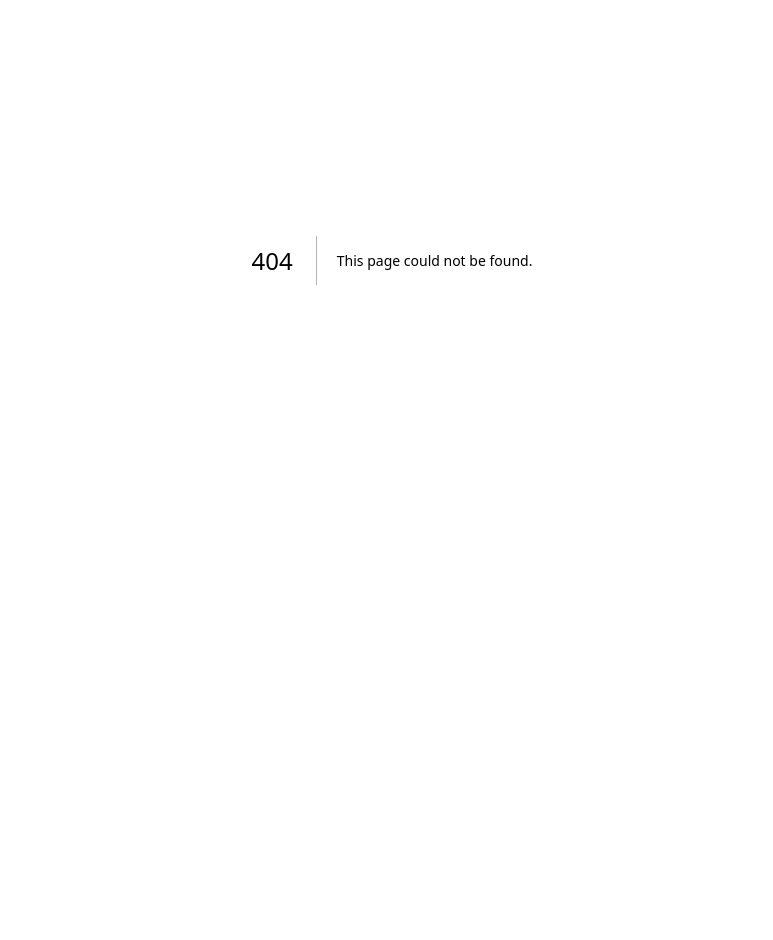
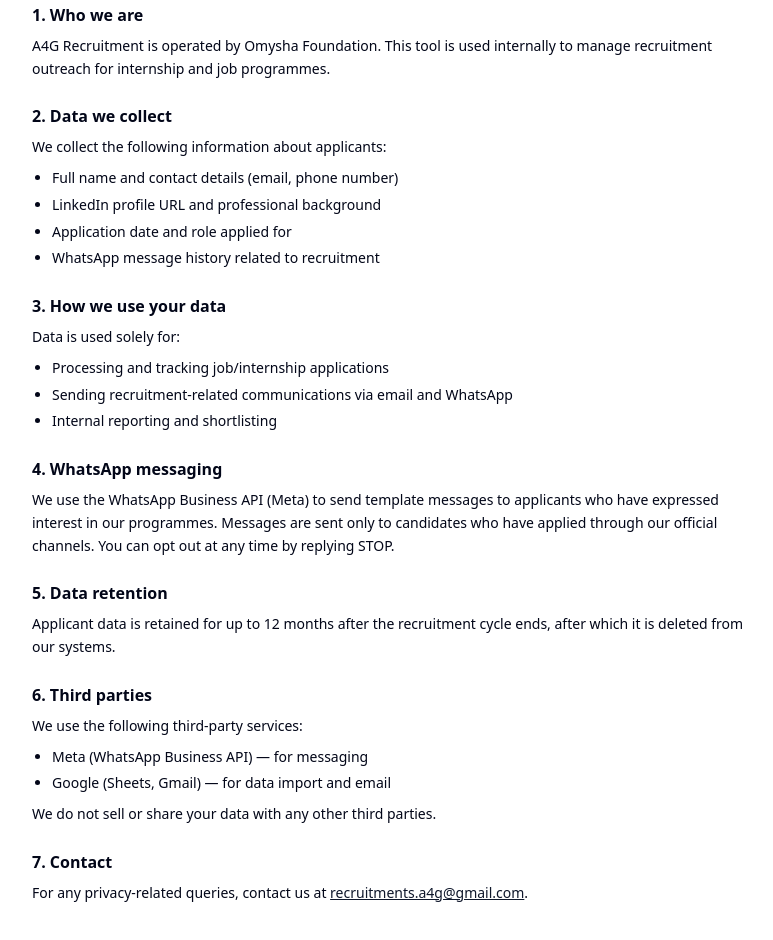
Before and after one commit to A4Gcollab/Recruitment-automation, a Next.js app: page /privacy in a window 1280 px wide. Before the commit this address had no page. Shown: the part 140-1080 px from the top of the page, without its empty margins (248-1021 px from the left). Before the commit the page ends 800 px from the top, so only its background shows below. Built offline with nearby package versions, Linux system fonts and the light colour scheme.

Commit message:
feat: add privacy policy page for Meta app Live mode
Required by Meta to switch app from Development to Live mode.
Accessible at /privacy.

Co-Authored-By: Claude Sonnet 4.6 <noreply@anthropic.com>

```diff
--- /dev/null
+++ b/app/privacy/page.tsx
@@ -0,0 +1,84 @@
+export const metadata = {
+  title: "Privacy Policy — A4G Recruitment",
+};
+
+export default function PrivacyPage() {
+  return (
+    <main className="mx-auto max-w-3xl px-6 py-12 text-sm leading-relaxed text-foreground">
+      <h1 className="mb-2 text-2xl font-bold">Privacy Policy</h1>
+      <p className="mb-8 text-muted-foreground">Last updated: June 2026</p>
+
+      <section className="mb-6">
+        <h2 className="mb-2 text-base font-semibold">1. Who we are</h2>
+        <p>
+          A4G Recruitment is operated by Omysha Foundation. This tool is used
+          internally to manage recruitment outreach for internship and job
+          programmes.
+        </p>
+      </section>
+
+      <section className="mb-6">
+        <h2 className="mb-2 text-base font-semibold">2. Data we collect</h2>
+        <p>We collect the following information about applicants:</p>
+        <ul className="mt-2 list-disc pl-5 space-y-1">
+          <li>Full name and contact details (email, phone number)</li>
+          <li>LinkedIn profile URL and professional background</li>
+          <li>Application date and role applied for</li>
+          <li>WhatsApp message history related to recruitment</li>
+        </ul>
+      </section>
+
+      <section className="mb-6">
+        <h2 className="mb-2 text-base font-semibold">3. How we use your data</h2>
+        <p>Data is used solely for:</p>
+        <ul className="mt-2 list-disc pl-5 space-y-1">
+          <li>Processing and tracking job/internship applications</li>
+          <li>Sending recruitment-related communications via email and WhatsApp</li>
+          <li>Internal reporting and shortlisting</li>
+        </ul>
+      </section>
+
+      <section className="mb-6">
+        <h2 className="mb-2 text-base font-semibold">4. WhatsApp messaging</h2>
+        <p>
+          We use the WhatsApp Business API (Meta) to send template messages to
+          applicants who have expressed interest in our programmes. Messages are
+          sent only to candidates who have applied through our official channels.
+          You can opt out at any time by replying STOP.
+        </p>
+      </section>
+
+      <section className="mb-6">
+        <h2 className="mb-2 text-base font-semibold">5. Data retention</h2>
+        <p>
+          Applicant data is retained for up to 12 months after the recruitment
+          cycle ends, after which it is deleted from our systems.
+        </p>
+      </section>
+
+      <section className="mb-6">
+        <h2 className="mb-2 text-base font-semibold">6. Third parties</h2>
+        <p>We use the following third-party services:</p>
+        <ul className="mt-2 list-disc pl-5 space-y-1">
+          <li>Meta (WhatsApp Business API) — for messaging</li>
+          <li>Google (Sheets, Gmail) — for data import and email</li>
+        </ul>
+        <p className="mt-2">We do not sell or share your data with any other third parties.</p>
+      </section>
+
+      <section className="mb-6">
+        <h2 className="mb-2 text-base font-semibold">7. Contact</h2>
+        <p>
+          For any privacy-related queries, contact us at{" "}
+          <a
+            href="mailto:recruitments.a4g@gmail.com"
+            className="underline text-primary"
+          >
+            recruitments.a4g@gmail.com
+          </a>
+          .
+        </p>
+      </section>
+    </main>
+  );
+}
```
